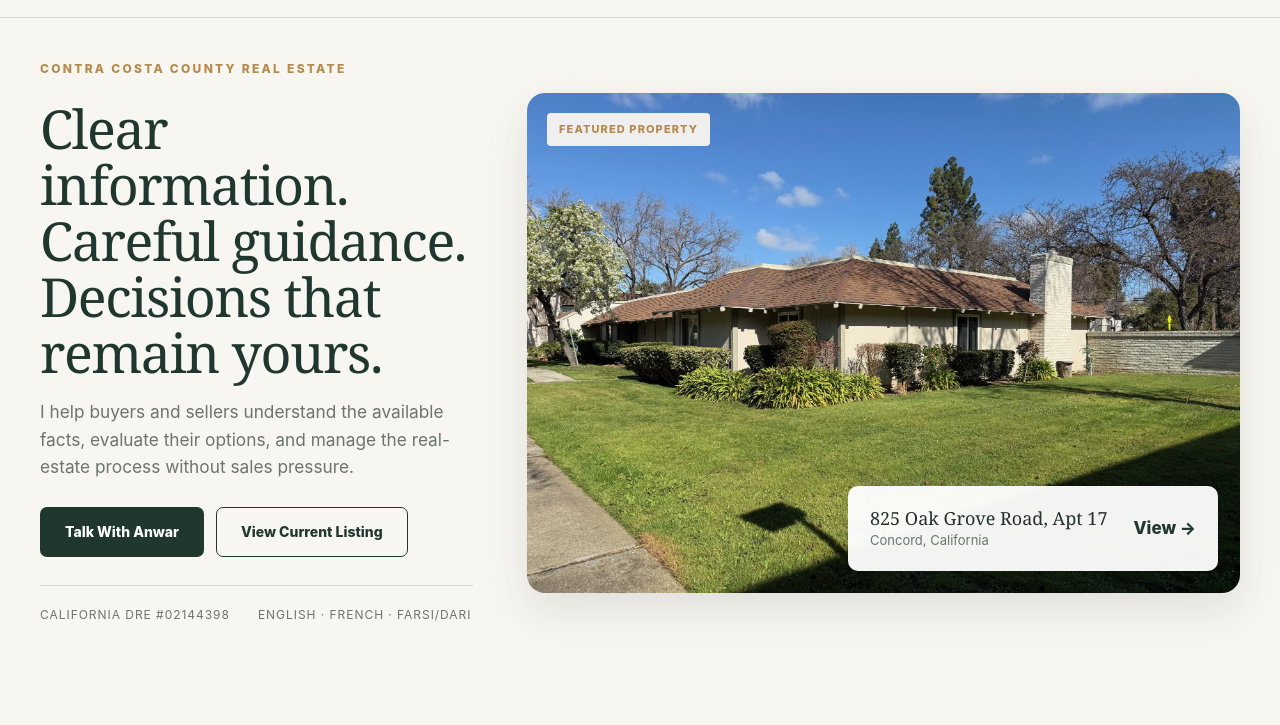
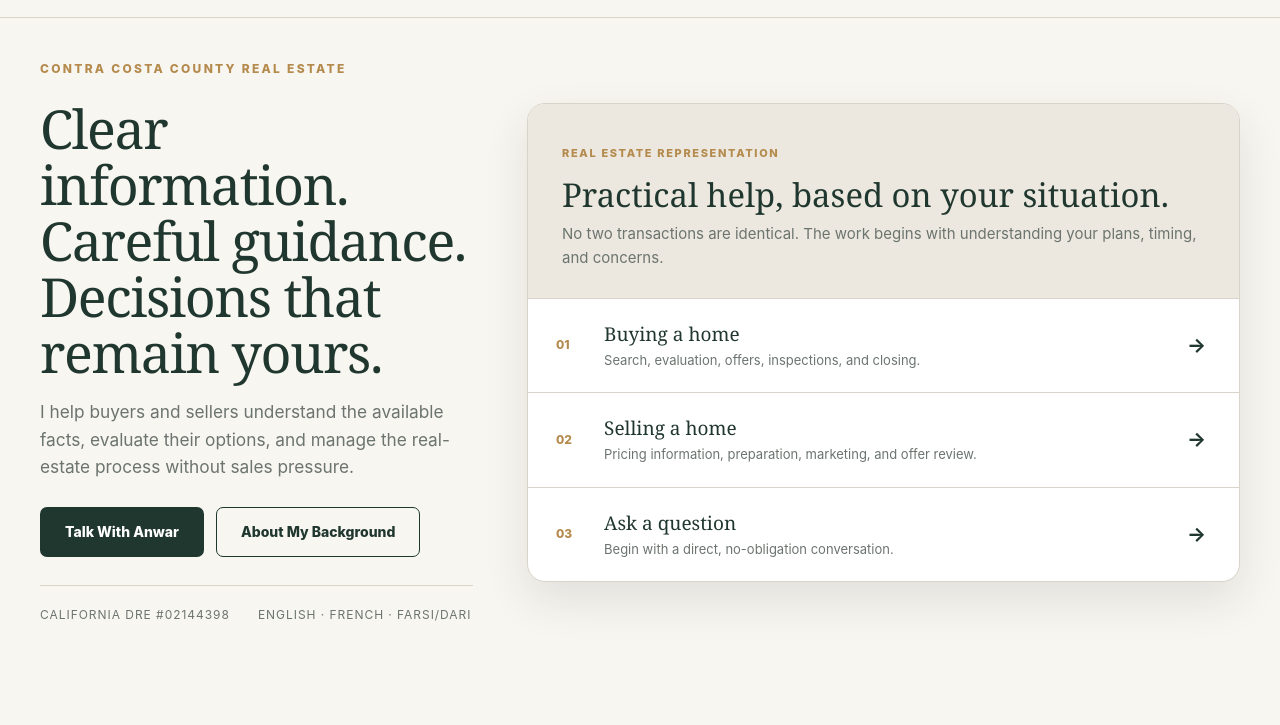
Before and after one commit to Shenaky1/Arianistan, a plain HTML site: page index.html in a window 1280 px wide. Shown: the part 75-800 px from the top of the page. Drawn offline with Linux system fonts and the light colour scheme.

Commit message:
Remove listing from home page

```diff
--- a/index.html
+++ b/index.html
@@ -10,7 +10,7 @@
 <meta property="og:title" content="Anwar Froz | Contra Costa County REALTOR®">
 <meta property="og:description" content="Clear, data-informed real estate guidance for buyers and sellers throughout Contra Costa County.">
 <meta property="og:url" content="https://arianistan.com/">
-<meta property="og:image" content="https://arianistan.com/assets/825-oak-grove-exterior.jpg">
+<meta property="og:image" content="https://arianistan.com/assets/anwar-headshot.jpg">
 <meta name="twitter:card" content="summary_large_image">
 <link rel="preload" href="styles.css" as="style">
 <link rel="stylesheet" href="styles.css">
@@ -39,13 +39,14 @@
       <div class="eyebrow">Contra Costa County Real Estate</div>
       <h1>Clear information. Careful guidance. Decisions that remain yours.</h1>
       <p class="hero-lead">I help buyers and sellers understand the available facts, evaluate their options, and manage the real-estate process without sales pressure.</p>
-      <div class="actions"><a class="btn btn-primary" href="contact.html">Talk With Anwar</a><a class="btn btn-ghost" href="listings.html">View Current Listing</a></div>
+      <div class="actions"><a class="btn btn-primary" href="contact.html">Talk With Anwar</a><a class="btn btn-ghost" href="about.html">About My Background</a></div>
       <div class="trust-line"><span>California DRE #02144398</span><span>English · French · Farsi/Dari</span></div>
     </div>
-    <div class="hero-card reveal">
-      <div class="hero-card-label">Featured property</div>
-      <img src="assets/825-oak-grove-exterior.jpg" alt="Exterior of 825 Oak Grove Road, Apt 17 in Concord" width="1200" height="800" fetchpriority="high">
-      <div class="hero-card-body"><div><strong>825 Oak Grove Road, Apt 17</strong><span>Concord, California</span></div><a href="listings.html" aria-label="View 825 Oak Grove Road listing">View →</a></div>
+    <div class="home-service-panel reveal" aria-label="Real estate services">
+      <div class="panel-heading"><span>Real estate representation</span><h2>Practical help, based on your situation.</h2><p>No two transactions are identical. The work begins with understanding your plans, timing, and concerns.</p></div>
+      <a href="buyers.html"><span>01</span><div><strong>Buying a home</strong><small>Search, evaluation, offers, inspections, and closing.</small></div><b>→</b></a>
+      <a href="sellers.html"><span>02</span><div><strong>Selling a home</strong><small>Pricing information, preparation, marketing, and offer review.</small></div><b>→</b></a>
+      <a href="contact.html"><span>03</span><div><strong>Ask a question</strong><small>Begin with a direct, no-obligation conversation.</small></div><b>→</b></a>
     </div>
   </div>
 </section>
--- a/modern.css
+++ b/modern.css
@@ -45,6 +45,19 @@ h2{font-size:clamp(2.25rem,3.2vw,3.35rem)}
 .hero-card-body{position:absolute;right:22px;bottom:22px;width:min(370px,calc(100% - 44px));padding:20px 22px;background:rgba(255,255,255,.95);border-radius:10px;box-shadow:0 12px 34px rgba(28,39,35,.14)}
 .hero-card-body strong{font:500 18px Georgia,serif}
 .hero-card-body a{color:var(--green)}
+.home-service-panel{overflow:hidden;background:#fff;border:1px solid var(--line);border-radius:var(--radius);box-shadow:var(--shadow)}
+.panel-heading{padding:34px 34px 28px;background:var(--stone)}
+.panel-heading>span{color:var(--gold);font-size:11px;font-weight:800;letter-spacing:.15em;text-transform:uppercase}
+.panel-heading h2{margin:12px 0 10px;color:var(--green);font-size:2.05rem}
+.panel-heading p{margin:0;color:var(--muted);font-size:15px}
+.home-service-panel>a{display:grid;grid-template-columns:34px 1fr 24px;gap:14px;align-items:center;padding:22px 28px;border-top:1px solid var(--line);text-decoration:none;transition:.2s ease}
+.home-service-panel>a:hover{background:var(--cream)}
+.home-service-panel>a>span{color:var(--gold);font-size:12px;font-weight:800}
+.home-service-panel strong,.home-service-panel small{display:block}
+.home-service-panel strong{color:var(--green);font:500 19px Georgia,serif}
+.home-service-panel small{margin-top:3px;color:var(--muted);font-size:13px}
+.home-service-panel b{color:var(--green);font-size:20px;transition:transform .2s}
+.home-service-panel>a:hover b{transform:translateX(3px)}
 .section{padding:72px 0}
 .intro-section{padding:66px 0}
 .section-alt{background:var(--stone)}
```
